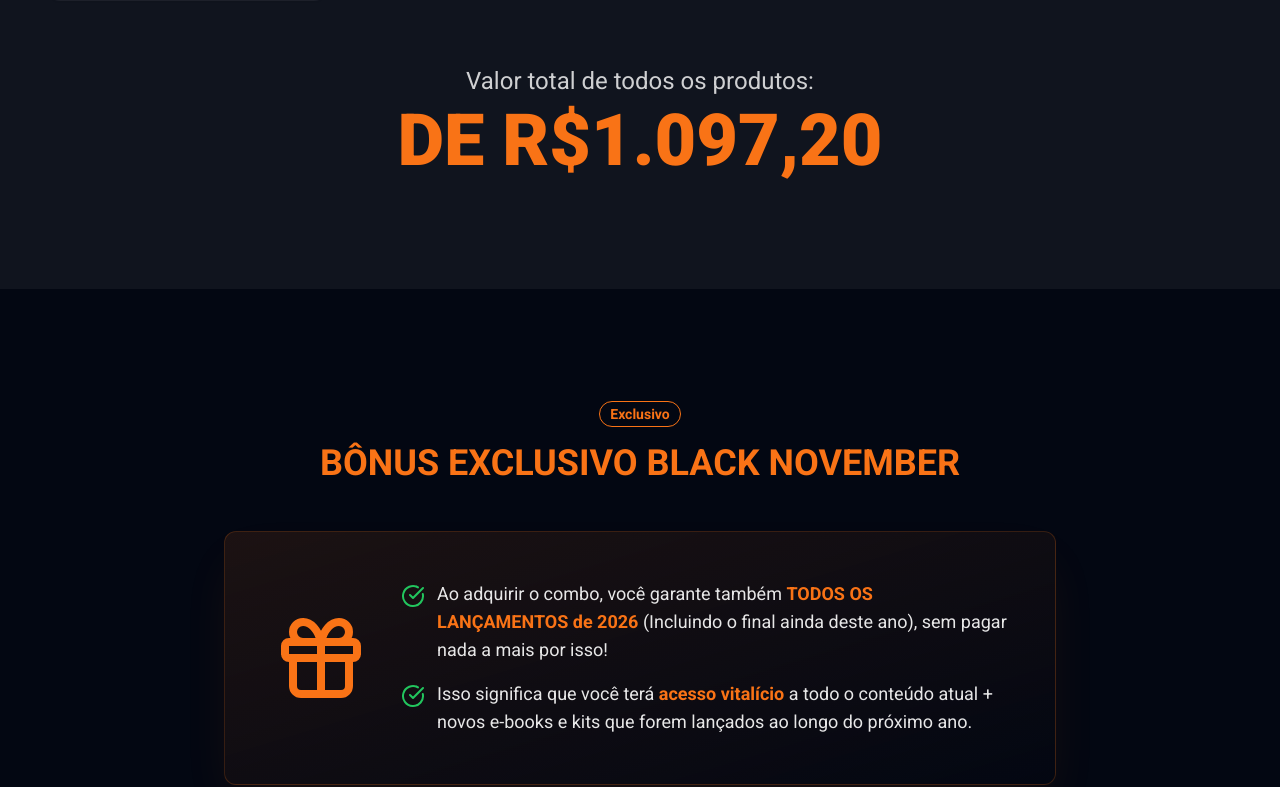
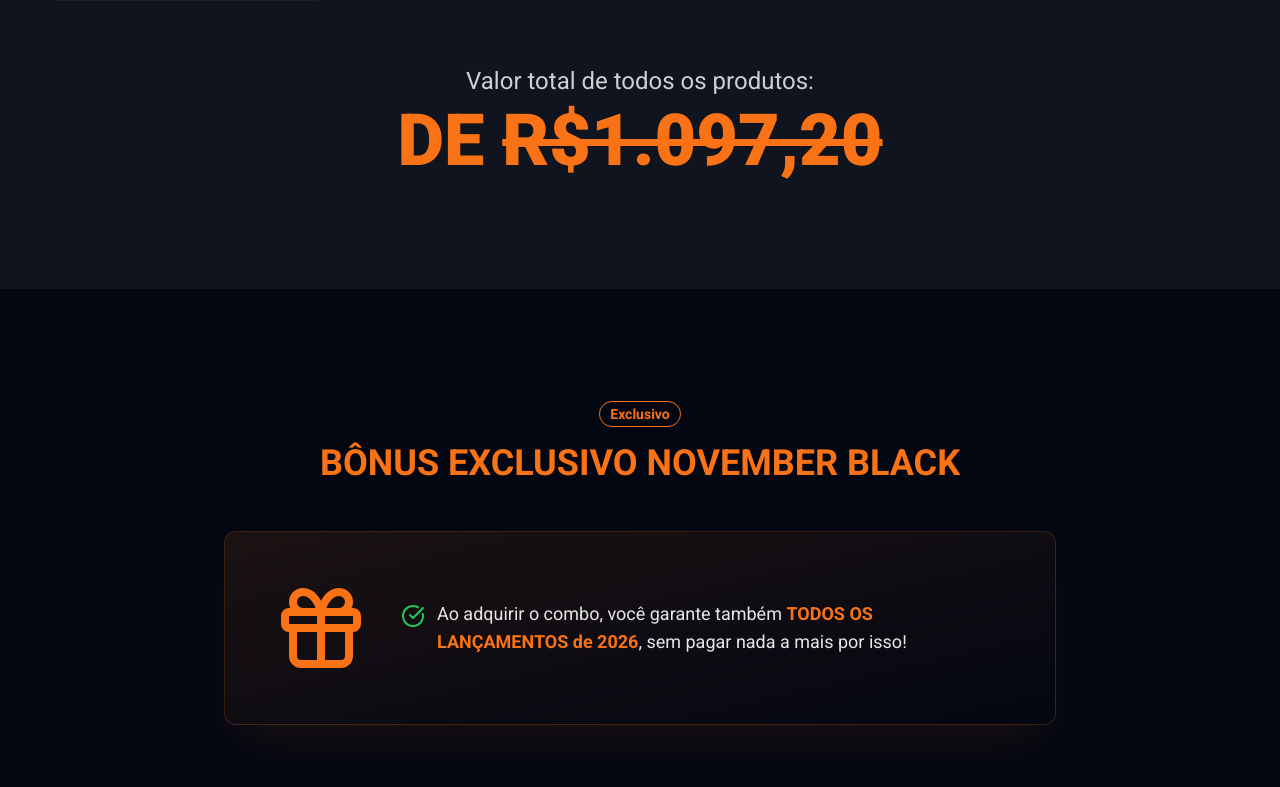
Before and after one commit to krauh1/black-november, a React (Vite) app: page / in a window 1280 px wide. Shown: the part 3613-4400 px from the top of the page. Built offline with nearby package versions, Linux system fonts and the light colour scheme.

Commit message:
feat: Update landing page pricing and bonus info

```diff
--- a/src/components/landing/BonusSection.tsx
+++ b/src/components/landing/BonusSection.tsx
@@ -26,7 +26,7 @@ export const BonusSection = () => {
             Exclusivo
           </Badge>
           <h2 className="text-3xl md:text-4xl font-bold text-primary">
-            BÔNUS EXCLUSIVO BLACK NOVEMBER
+            BÔNUS EXCLUSIVO NOVEMBER BLACK
           </h2>
         </div>
         <Card className="bg-gradient-to-br from-primary/10 to-background border-primary/20 shadow-2xl shadow-primary/10">
@@ -39,18 +39,8 @@ export const BonusSection = () => {
                   Ao adquirir o combo, você garante também{' '}
                   <strong className="text-primary">
                     TODOS OS LANÇAMENTOS de 2026
-                  </strong>{' '}
-                  (Incluindo o final ainda deste ano), sem pagar nada a mais por
-                  isso!
-                </p>
-              </div>
-              <div className="flex items-start gap-3">
-                <CheckCircle className="w-6 h-6 text-green-500 mt-1 flex-shrink-0" />
-                <p className="text-lg text-white/90">
-                  Isso significa que você terá{' '}
-                  <strong className="text-primary">acesso vitalício</strong> a
-                  todo o conteúdo atual + novos e-books e kits que forem
-                  lançados ao longo do próximo ano.
+                  </strong>
+                  , sem pagar nada a mais por isso!
                 </p>
               </div>
             </div>
--- a/src/components/landing/ProductGridSection.tsx
+++ b/src/components/landing/ProductGridSection.tsx
@@ -31,7 +31,7 @@ export const ProductGridSection = () => {
             Valor total de todos os produtos:
           </p>
           <p className="text-5xl md:text-7xl font-extrabold text-primary mt-2">
-            DE R${totalValue}
+            DE <span className="line-through">R${totalValue}</span>
           </p>
         </div>
       </div>
```
